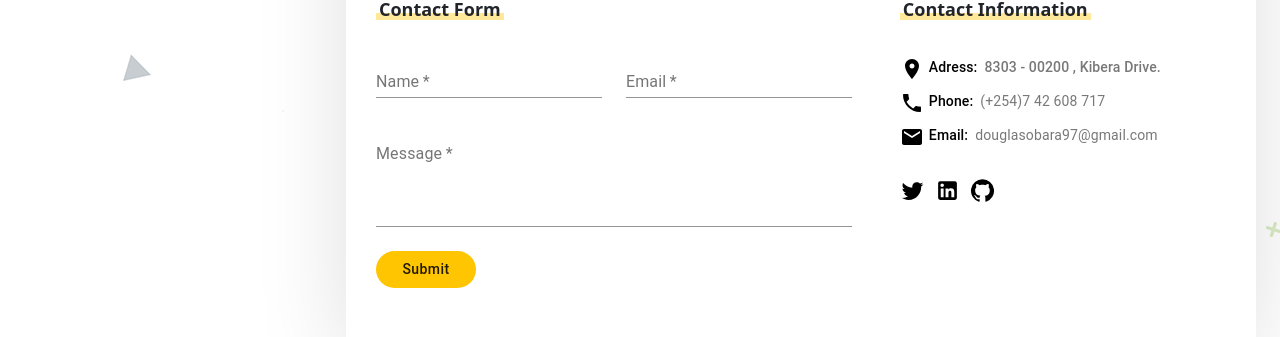
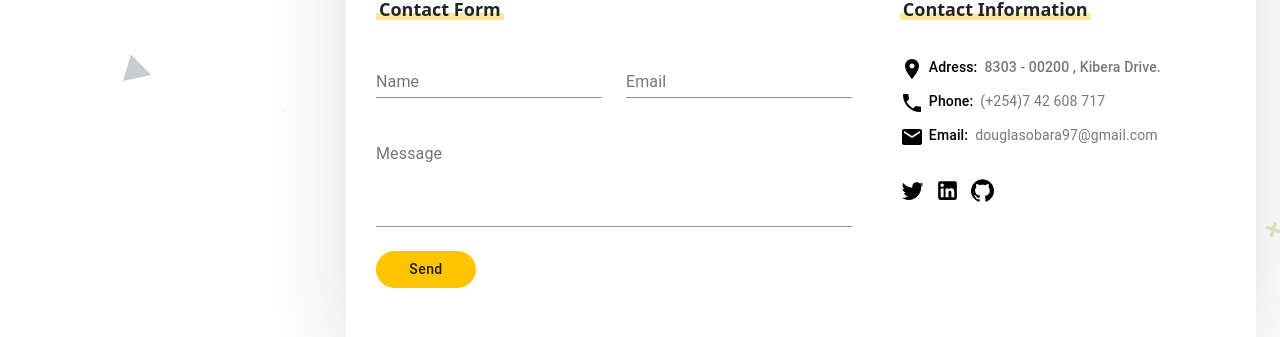
Before and after one commit to Douglas254/Resume, a React (Create React App) app: page / in a window 1280 px wide. Shown: the part 1772-2109 px from the top of the page. Built offline with nearby package versions, Linux system fonts and the light colour scheme.

Commit message:
implement functionality to submit form data to email

```diff
--- a/package.json
+++ b/package.json
@@ -3,6 +3,7 @@
   "version": "0.1.0",
   "private": true,
   "dependencies": {
+    "@emailjs/browser": "^3.11.0",
     "@emotion/react": "^11.5.0",
     "@emotion/styled": "^11.3.0",
     "@material-ui/core": "^4.11.4",
@@ -14,13 +15,16 @@
     "@testing-library/react": "^11.2.7",
     "@testing-library/user-event": "^12.8.3",
     "bootstrap": "^5.0.2",
+    "formik": "^2.4.5",
     "react": "^17.0.2",
     "react-bootstrap": "^1.6.1",
     "react-dom": "^17.0.2",
     "react-hook-form": "^7.28.0",
     "react-router-dom": "^5.2.0",
     "react-scripts": "^5.0.1",
-    "web-vitals": "^1.1.2"
+    "sweetalert2": "^11.9.0",
+    "web-vitals": "^1.1.2",
+    "yup": "^1.3.2"
   },
   "scripts": {
     "start": "react-scripts start",
--- a/src/components/Button/Button.js
+++ b/src/components/Button/Button.js
@@ -3,10 +3,12 @@ import { Button } from "@material-ui/core";
 
 import "./Button.css";
 
-const CustomButton = ({ text, icon }) => {
+const CustomButton = ({ text, icon, loading }) => {
+  // console.log(loading);
   return (
     <Button
-      className="custom_btn"
+      className={loading ? "disabled custom_btn" : "custom_btn"}
+      type="submit"
       endIcon={icon ? <div className="btn_icon_container">{icon}</div> : null}
     >
       <span className="btn_text">{text}</span>
--- a/src/index.css
+++ b/src/index.css
@@ -23,3 +23,14 @@ code {
   padding: 12px;
   width: 330px;
 }
+
+div:where(.swal2-container) button:where(.swal2-styled).swal2-confirm {
+  border: none !important;
+  background-color: yellowgreen !important;
+  font-weight: bold !important;
+  outline: none !important;
+}
+
+.disabled {
+  cursor: not-allowed !important;
+}
--- a/src/pages/Resume/Resume.css
+++ b/src/pages/Resume/Resume.css
@@ -128,3 +128,7 @@
   color: #787878 !important;
   margin-left: 7px;
 }
+
+.text-danger{
+  font-size: small;
+}
--- a/src/pages/Resume/Resume.js
+++ b/src/pages/Resume/Resume.js
@@ -1,5 +1,4 @@
 import { Grid, Paper, Tooltip, Typography } from "@material-ui/core";
-import React from "react";
 import resumeData from "../../utils/resumeData";
 import CustomTimeline, {
   CustomTimelineSeparator,
@@ -14,14 +13,65 @@ import { TextField } from "@material-ui/core";
 import RoomIcon from "@mui/icons-material/Room";
 import PhoneIcon from "@mui/icons-material/Phone";
 import EmailIcon from "@mui/icons-material/Email";
-import { useForm } from "react-hook-form";
+import React, { useState, useRef } from "react";
+import Swal from "sweetalert2";
+import emailjs from "@emailjs/browser";
+import { useFormik } from "formik";
+import { contactSchema } from "../../schemas";
+
+const initialValues = {
+  name: "",
+  email: "",
+  message: "",
+};
 
 const Resume = () => {
-  const {
-    register,
-    formState: { errors },
-    trigger,
-  } = useForm();
+  const formRef = useRef();
+  const [loading, setLoading] = useState(false);
+
+  const { values, handleBlur, handleChange, handleSubmit, errors, touched } =
+    useFormik({
+      initialValues,
+      validationSchema: contactSchema,
+      onSubmit: (values, actions) => {
+        console.log(values);
+        setLoading(true);
+
+        emailjs
+          .send(
+            `${process.env.REACT_APP_SERVICE_ID}`,
+            `${process.env.REACT_APP_TEMPLATE_ID}`,
+            {
+              from_name: values.name,
+              to_name: `${process.env.REACT_APP_NAME}`,
+              from_email: values.email,
+              to_email: `${process.env.REACT_APP_EMAIL}`,
+              message: values.message,
+            },
+            `${process.env.REACT_APP_PUBLIC_KEY}`
+          )
+          .then(
+            () => {
+              setLoading(false);
+              Swal.fire(
+                "Thank you 😊. I will get back to you as soon as possible."
+              );
+              actions.resetForm();
+            },
+            (error) => {
+              setLoading(false);
+
+              console.log(error);
+
+              Swal.fire({
+                icon: "error",
+                title: "Oops...",
+                text: "Something went wrong!",
+              });
+            }
+          );
+      },
+    });
 
   return (
     <React.Fragment>
@@ -77,8 +127,8 @@ const Resume = () => {
             <Grid item sm={12} md={6}>
               <CustomTimeline title="Education" icon={<SchoolIcon />}>
                 {/* mapping through the array */}
-                {resumeData.educations.map((education) => (
-                  <TimelineItem>
+                {resumeData.educations.map((education, index) => (
+                  <TimelineItem key={index}>
                     <CustomTimelineSeparator />
                     <TimelineContent className="timeline_content">
                       <Typography className="timeline_title">
@@ -111,8 +161,8 @@ const Resume = () => {
 
         <Grid item xs={12}>
           <Grid container spacing={3} justify="space-around">
-            {resumeData.services.map((service) => (
-              <Grid item xs={12} sm={6} md={3}>
+            {resumeData.services.map((service, index) => (
+              <Grid item xs={12} sm={6} md={3} key={index}>
                 <div className="service">
                   <icon className="service_icon">{service.icon}</icon>
                   <Typography className="service_title" variant="h6">
@@ -133,14 +183,14 @@ const Resume = () => {
         <Grid item xs={12}>
           <Grid container justify="space-between" spacing={3}>
             {/* mapping through the skills array */}
-            {resumeData.skills.map((skill) => (
-              <Grid item xs={12} sm={6} md={3}>
+            {resumeData.skills.map((skill, index) => (
+              <Grid item xs={12} sm={6} md={3} key={index}>
                 <Paper elevation={0} className="skill">
                   <Typography variant="h6" className="skill_title">
                     {skill.title}
                   </Typography>
-                  {skill.description.map((element) => (
-                    <Typography variant="body2" className="skill_description">
+                  {skill.description.map((element,index) => (
+                    <Typography variant="body2" className="skill_description" key={index}>
                       <TimelineDot
                         variant="outlined"
                         className="timeline_dot"
@@ -168,7 +218,8 @@ const Resume = () => {
             <form
               className="form"
               name="contact"
-              method="POST"
+              ref={formRef}
+              onSubmit={handleSubmit}
               data-netlify="true"
             >
               <Grid item xs={12}>
@@ -177,76 +228,48 @@ const Resume = () => {
                     <TextField
                       fullWidth
                       name="name"
-                      {...register("name", {
-                        required: "Name is Required",
-                        pattern: {
-                          value: /^[A-Za-z]+$/,
-                          message: "",
-                        },
-                      })}
-                      onKeyUp={() => {
-                        trigger("name");
-                      }}
                       label="Name"
-                      required
+                      value={values.name}
+                      onBlur={handleBlur}
+                      onChange={handleChange}
                     />
-                    {errors.name && (
-                      <small className="text-danger">
-                        {errors.name.message}
-                      </small>
+                    {errors.name && touched.name && (
+                      <small className="text-danger">{errors.name}</small>
                     )}
                   </Grid>
                   <Grid item xs={12} sm={6}>
                     <TextField
                       fullWidth
                       name="email"
-                      {...register("email", {
-                        required: "Email is Required",
-                        pattern: {
-                          value:
-                            /^[a-zA-Z0-9.!#$%&'*+/=?^_`{|}~-]+@[a-zA-Z0-9-]+(?:\.[a-zA-Z0-9-]+)*$/,
-                          message: "Invalid email address",
-                        },
-                      })}
-                      onKeyUp={() => {
-                        trigger("email");
-                      }}
                       label="Email"
-                      required
+                      value={values.email}
+                      onBlur={handleBlur}
+                      onChange={handleChange}
                     />
-                    {errors.email && (
-                      <small className="text-danger">
-                        {errors.email.message}
-                      </small>
+                    {errors.email && touched.email && (
+                      <small className="text-danger">{errors.email}</small>
                     )}
                   </Grid>
                   <Grid item xs={12}>
                     <TextField
                       fullWidth
                       name="message"
-                      {...register("message", {
-                        required: "Message is Required",
-                        minLength: {
-                          value: 10,
-                          message: "Minimum Required length is 10",
-                        },
-                      })}
-                      onKeyUp={() => {
-                        trigger("message");
-                      }}
                       label="Message"
                       multiline
                       rows={4}
-                      required
+                      value={values.message}
+                      onBlur={handleBlur}
+                      onChange={handleChange}
                     />
-                    {errors.message && (
-                      <small className="text-danger">
-                        {errors.message.message}
-                      </small>
+                    {errors.message && touched.message && (
+                      <small className="text-danger">{errors.message}</small>
                     )}
                   </Grid>
                   <Grid item xs={12}>
-                    <CustomButton text="Submit" type="submit" />
+                    <CustomButton
+                      text={loading ? "Sending..." : "Send"}
+                      loading={loading}
+                    />
                   </Grid>
                 </Grid>
               </Grid>
--- /dev/null
+++ b/src/schemas/index.js
@@ -0,0 +1,9 @@
+import * as Yup from "yup";
+
+export const contactSchema = Yup.object({
+  name: Yup.string().min(3).required("Please enter your name."),
+  message: Yup.string().min(13).required("Please enter your message."),
+  email: Yup.string()
+    .email("Please enter valid email.")
+    .required("Please enter your email."),
+});
```
Also changed, not shown: 2 other files (tests, documents, lock files or other folders).
